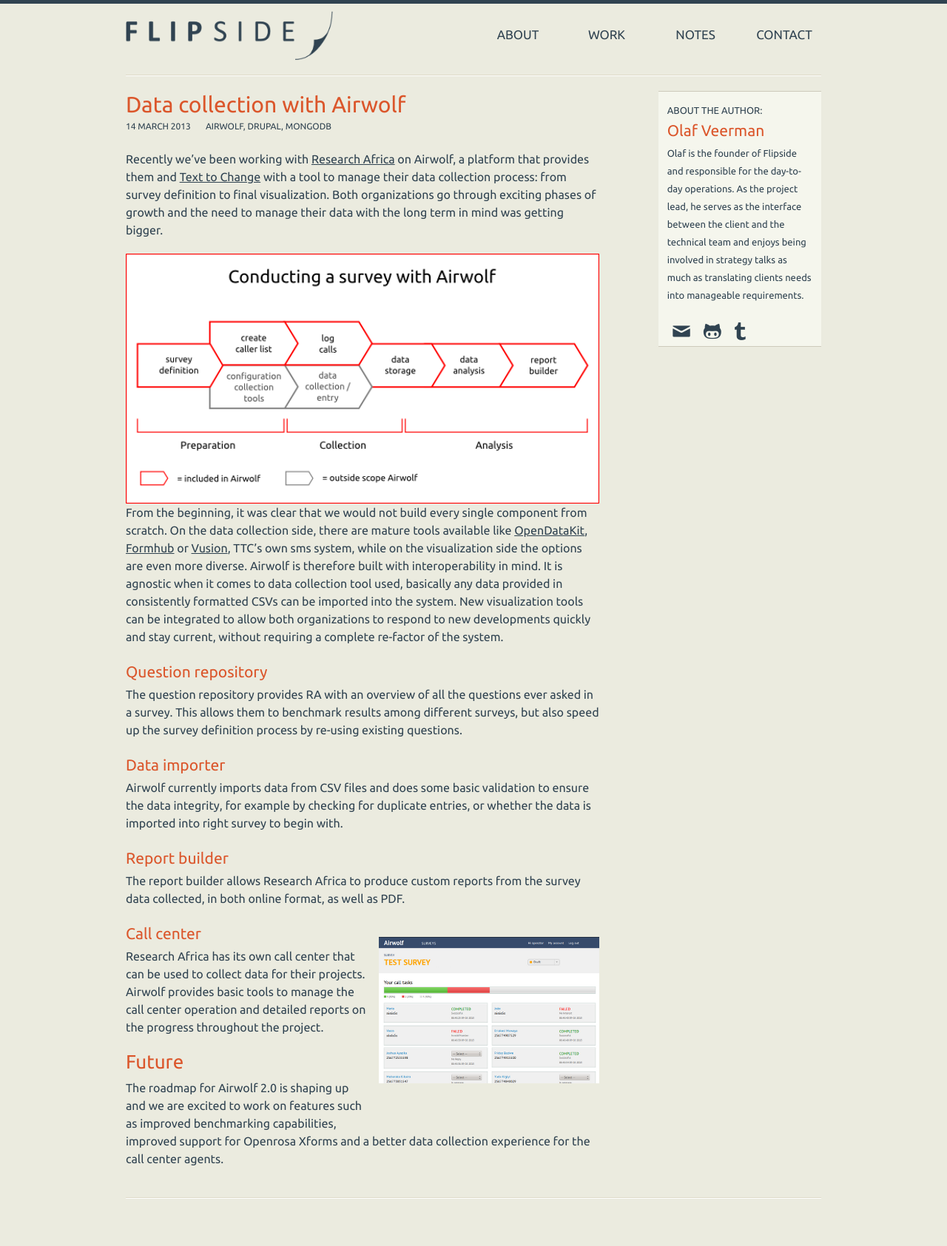
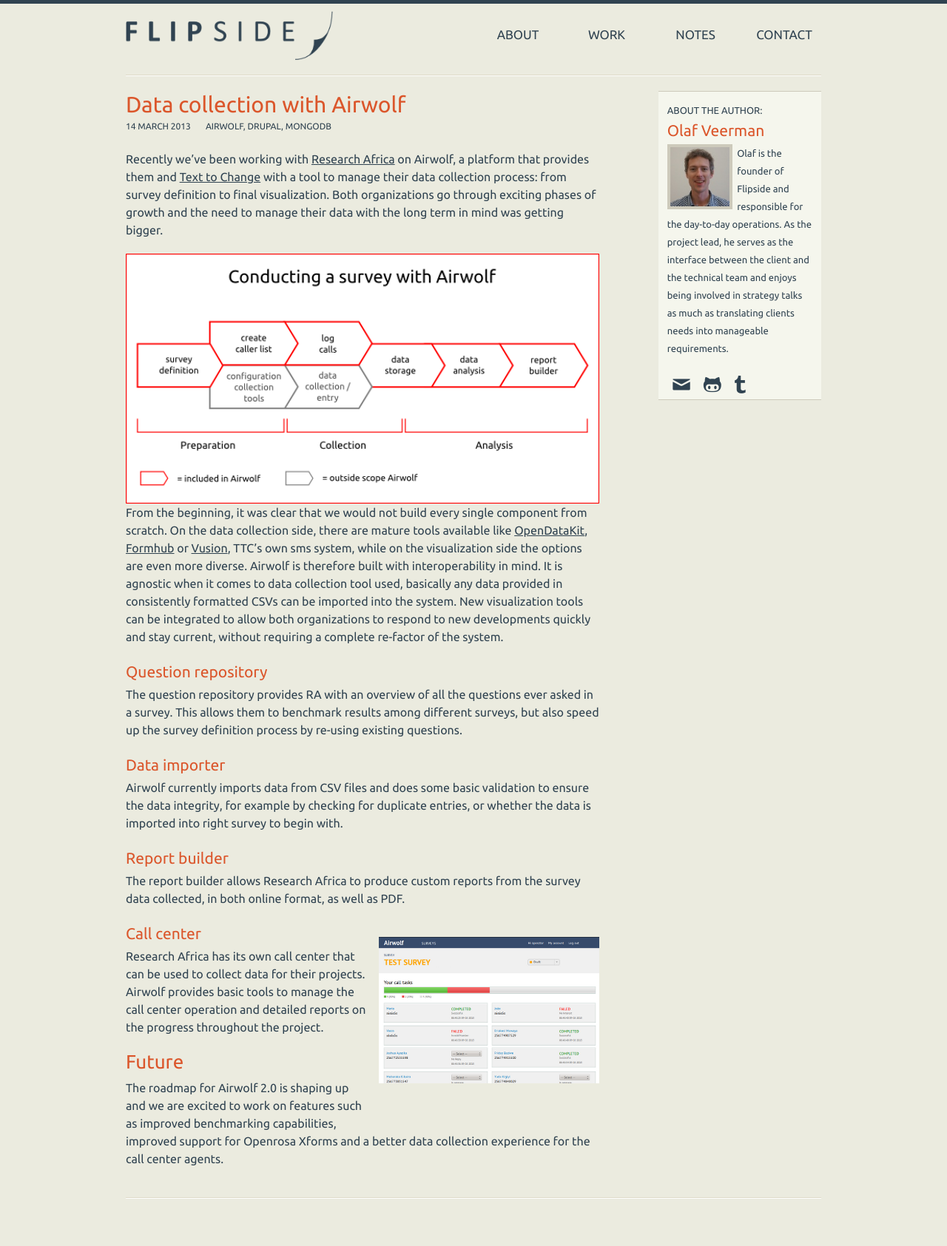
Before and after one commit to flipside-org/flipside.org, a Jekyll site: the page built from _posts/notes/2013-03-14-data-collection-with-airwolf.md, in a window 1280 px wide. Shown: the whole page at 74% size. Built offline with Jekyll 4.4.1, drawn with Linux system fonts in a browser that asks for light colours; nearby versions of some CDN libraries.

Commit message:
Add a profile pic to the Notes pages. Contributes to #36

```diff
--- a/_config.yml
+++ b/_config.yml
@@ -9,6 +9,7 @@
   danielfdsilva :
     name: Daniel Silva
     function: Developer
+    photo: team/daniel-thumb.jpg
 
     bio: |
       Daniel joined Flipside in the summer of 2012 and is an all-round web developer with a special knack for frontend development. He enjoys to craft usable user experiences, enhancing them with Javascript where needed, but also doesn't shy away from building complex MySQL queries.
@@ -20,7 +21,7 @@
   olafveerman :
     name: Olaf Veerman
     function: Founder and Project Lead
-    photo: http://lorempixel.com/150/150
+    photo: team/olaf-thumb.jpg
 
     bio: |
       Olaf is the founder of Flipside and responsible for the day-to-day operations. As the project lead, he serves as the interface between the client and the technical team and enjoys being involved in strategy talks as much as translating clients needs into manageable requirements.
@@ -32,6 +33,7 @@
   nunoveloso :
     name: Nuno Veloso
     function: Developer
+    photo: team/nuno-thumb.jpg
 
     bio: |
       Nuno is an experienced web-developer that mostly applies his skills to the back-end side of our projects. He's proficient in a wide range of technologies and languages covering the whole web stack, ranging from Apache, MySQL and MongoDB, to PHP, Perl, Drupal and server-side Javascript.
--- a/_layouts/note.html
+++ b/_layouts/note.html
@@ -18,9 +18,9 @@
 
 <aside class="four columns offset-by-one omega">
   <section class="sidebar-author box">
-    <!-- <img src="{{ site.users[page.user].photo }}" alt="Photo" class="author-photo" /> -->
     ABOUT THE AUTHOR:
     <h3>{{ site.users[page.user].name }}</h3>
+    <img src="/images/{{ site.users[page.user].photo }}" alt="Photo" class="author-photo" />
     {{ site.users[page.user].bio | markdownify }}
 
     {% if site.users[page.user].email %}
--- a/css/layout.css
+++ b/css/layout.css
@@ -365,9 +365,11 @@
 }
 
 .author-photo{
+  border: 4px solid #CDCABB;
   display: block;
-  margin: 2.1875em auto 1.5em auto;
-  border: 4px solid #CDCABB;
+  float: left;
+  margin: 0 0.5em 0.5em 0;
+  width: 80px;
 }
 
 /* Generic page elements */
```
Also changed, not shown: images/team/daniel-big.jpg (added), images/team/daniel-thumb.jpg (added), images/team/nuno-big.jpg (added), images/team/nuno-thumb.jpg (added), images/team/olaf-big.jpg (added), images/team/olaf-thumb.jpg (added).
